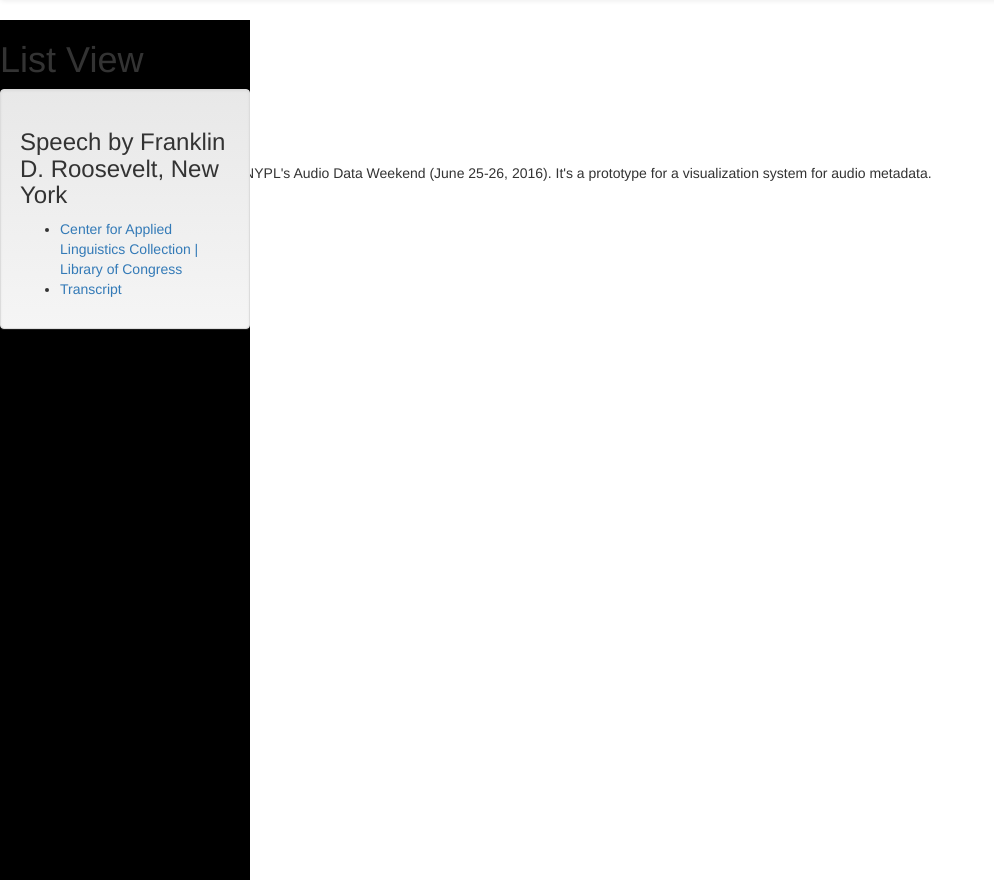
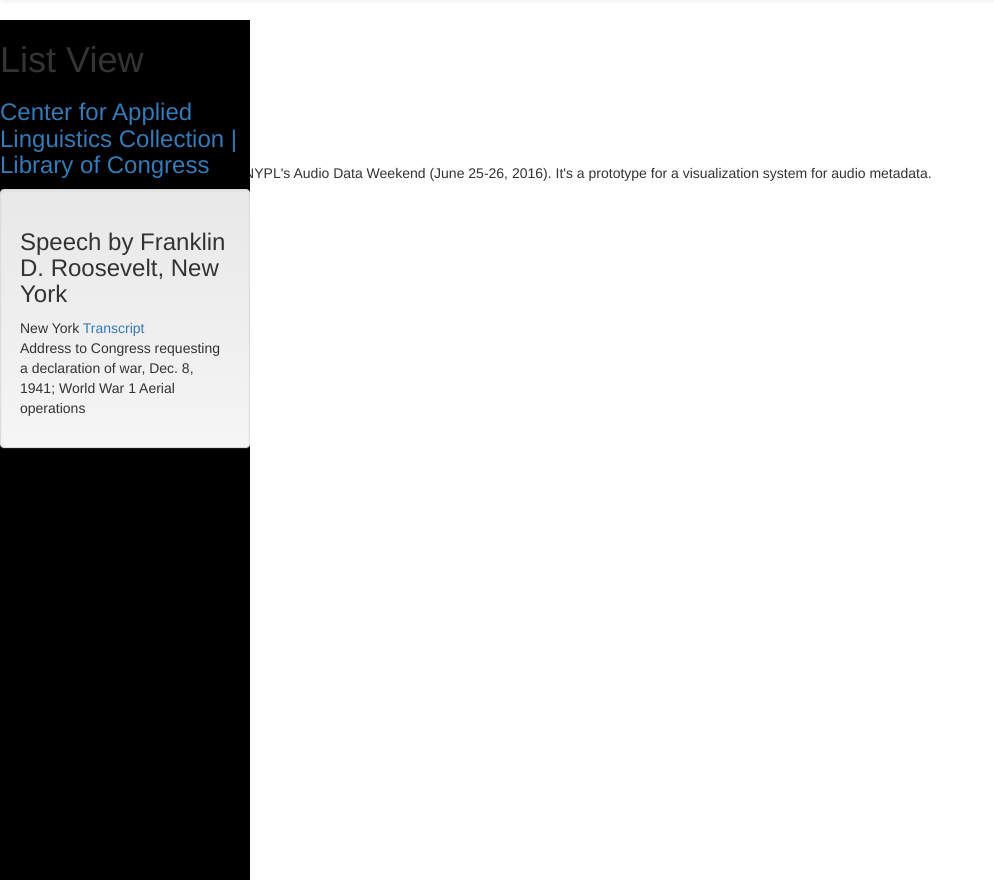
Before and after one commit to emmjab/a-to-v, a Django app: page / in a window 1280 px wide. Shown: the part 53-933 px from the top of the page, without its empty margins (0-994 px from the left). Run offline with Django 3.2, Linux system fonts and the light colour scheme; some libraries are stand-ins or nearby versions.

Commit message:
list view

```diff
--- a/a2v/AtoV/templates/AtoV/base.html
+++ b/a2v/AtoV/templates/AtoV/base.html
@@ -32,7 +32,9 @@
 <nav class="navbar navbar-default">
   <div class="container-fluid">
     <div class="navbar-header">
-        <img src="{% static 'AtoV/img/atov-logo.png' %}" alt="logo" style="width:50px;height:50.85px;">
+        <a href="{% url 'map' %}">
+            <img src="{% static 'AtoV/img/atov-logo.png' %}" alt="logo" style="width:50px;height:50.85px;">
+        </a>
     </div>
     <ul class="nav navbar-nav">
       <li><a href="{% url 'map' %}">A-to-V</a></li>
@@ -47,16 +49,16 @@
         <!-- Sidebar -->
         <div id="sidebar-wrapper">
             <h1>List View</h1>
+            <h3><a href="https:\/\/www.loc.gov\/item\/afccal000099\/" class="source"> Center for Applied Linguistics Collection | Library of Congress</a></h3>
                 <div class="well" class="list-item">
-                    <h3 class="title">Speech by Franklin D. Roosevelt, New York</h3>
-                    <ul>
-                        <li>
-                            <a href="https:\/\/www.loc.gov\/item\/afccal000099\/" class="source"> Center for Applied Linguistics Collection | Library of Congress</a>
-                        </li>
-                        <li>
-                            <a href="https:\/\/opentranscript.herokuapp.com\/transcripts\/speech-by-franklin-d-roosevelt-new-york" class="source">Transcript</a>
-                        </li>
-
+                    <div class ="item-head">
+                        <h3 class="title">Speech by Franklin D. Roosevelt, New York</h3>
+                        <span class="location">New York</span>
+                        <a class="url" href="https:\/\/opentranscript.herokuapp.com\/transcripts\/speech-by-franklin-d-roosevelt-new-york" class="source">Transcript</a>
+                    </div>
+                    <div class ="item-description">
+                        <p class="description"> Address to Congress requesting a declaration of war, Dec. 8, 1941; World War 1 Aerial operations</p>
+                    </div>
 
                 </div>
 
```
